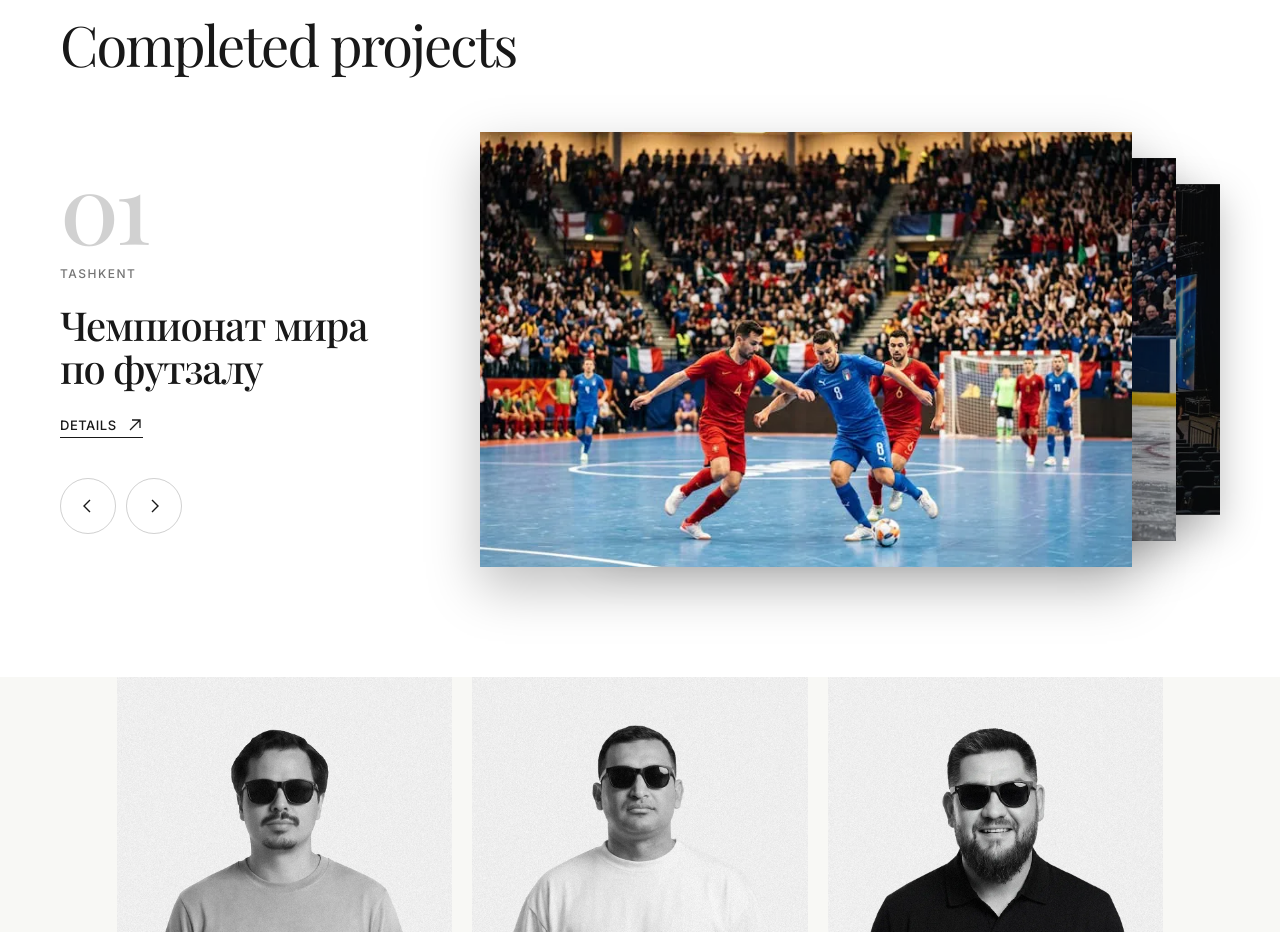
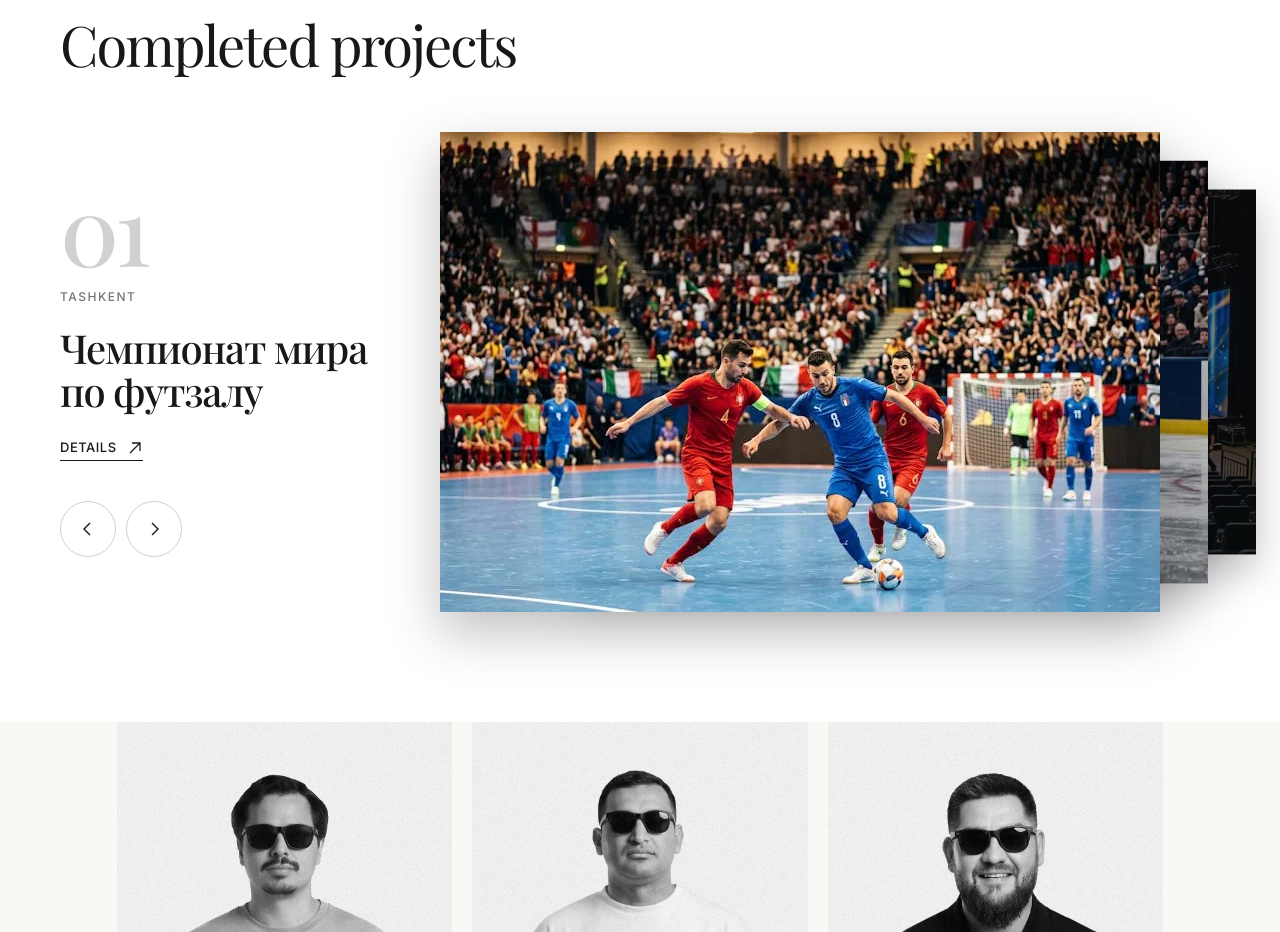
Before and after one commit to uniqspace/BMD, a Vue app: page / in a window 1280 px wide. Shown: the part 2980-3912 px from the top of the page. Built offline with nearby package versions, Linux system fonts and the light colour scheme.

Commit message:
Completed projects: bigger card stack (runs to the right edge on wide screens, stacked layout below 1280)
Co-Authored-By: Claude Opus 5.5 <noreply@anthropic.com>
Claude-Session: https://claude.ai/code/session_01B6dQTr2Arpuaw1uCi2f54J

```diff
--- a/src/components/AboutProjects.vue
+++ b/src/components/AboutProjects.vue
@@ -73,13 +73,13 @@
         {{ t('about.eventsTitle') }}
       </h2>
 
-      <div class="mt-10 flex flex-col gap-8 md:mt-12 lg:mt-15 lg:grid lg:grid-cols-[340px_1fr] lg:items-center lg:gap-15 xl:grid-cols-[360px_1fr]">
+      <div class="mt-10 flex flex-col gap-8 md:mt-12 lg:mt-15 xl:grid xl:grid-cols-[320px_1fr] xl:items-center xl:gap-15">
         <!-- Info column -->
-        <div class="order-2 flex flex-col gap-4 lg:order-1 lg:gap-5">
+        <div class="order-2 flex flex-col gap-4 lg:gap-5 xl:order-1">
           <span class="font-heading text-[56px]/[0.85] tracking-[-2px] text-[#18181833] md:text-[72px]/[0.85] lg:text-[96px]/[0.85] lg:tracking-[-4px]">{{ pad(active + 1) }}</span>
           <span class="text-[12px]/[1.4] uppercase tracking-[1.5px] text-[#18181899]">{{ t(`about.events.${current.id}.location`) }}</span>
           <span class="font-heading text-[30px]/[1.1] tracking-[-0.8px] md:text-[36px]/[1.1] lg:text-[40px]/[1.08] lg:tracking-[-1.2px]">{{ t(`about.events.${current.id}.title`) }}</span>
-          <div class="mt-2 flex items-center justify-between gap-6 lg:flex-col lg:items-start lg:gap-10">
+          <div class="mt-2 flex items-center justify-between gap-6 xl:flex-col xl:items-start xl:gap-10">
             <button
               type="button"
               @click="openModal"
@@ -110,7 +110,7 @@
 
         <!-- Card stack -->
         <div
-          class="order-1 pr-[calc(var(--peek)*2)] [--peek:18px] md:[--peek:30px] lg:order-2 lg:[--peek:44px]"
+          class="order-1 pr-[calc(var(--peek)*2)] [--peek:18px] md:[--peek:30px] lg:[--peek:40px] xl:order-2 xl:-mr-[max(60px,calc((100vw-1382px)/2+60px))] xl:pr-[calc(var(--peek)*2+24px)] xl:[--peek:48px]"
           @touchstart.passive="onTouchStart"
           @touchend="onTouchEnd"
         >
```
